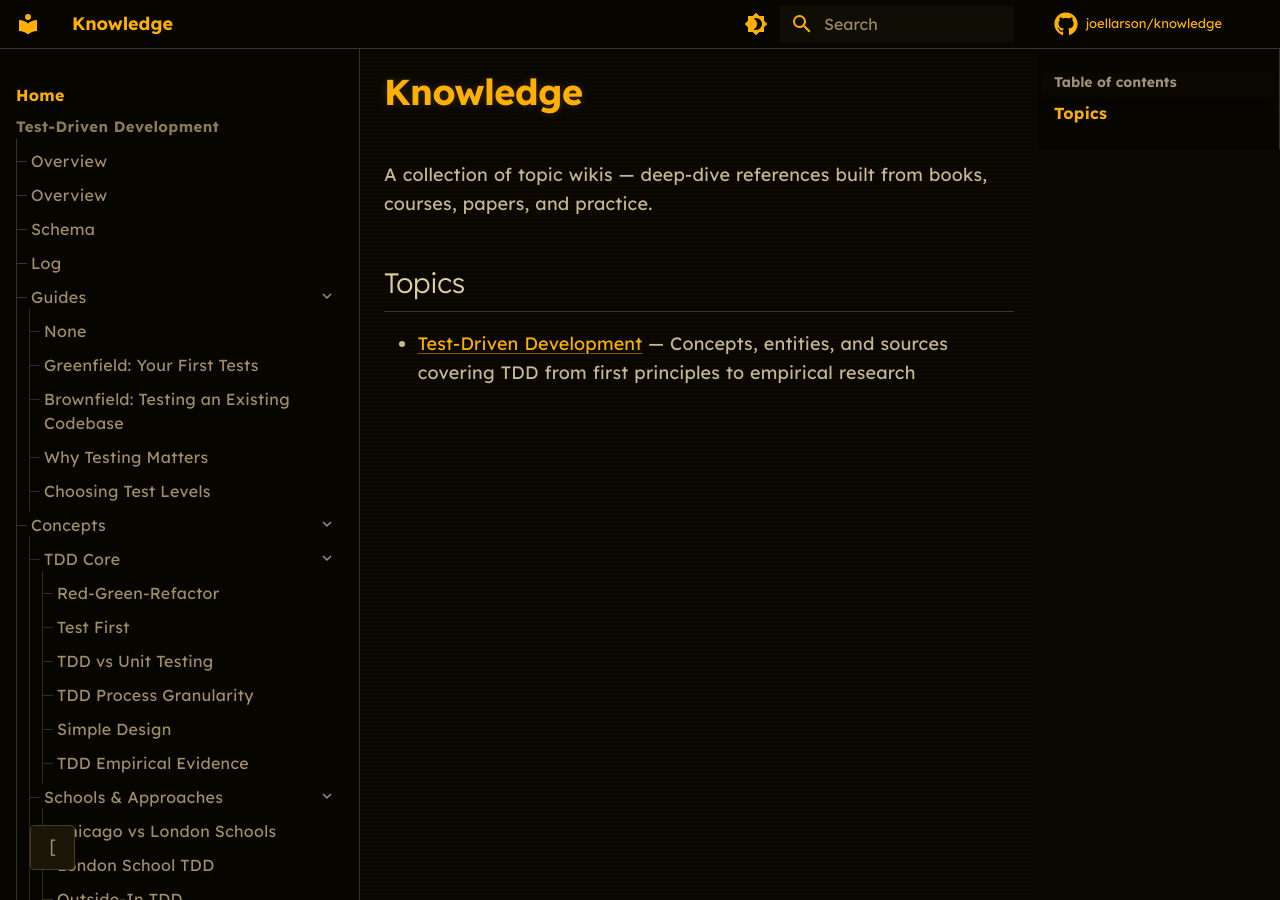
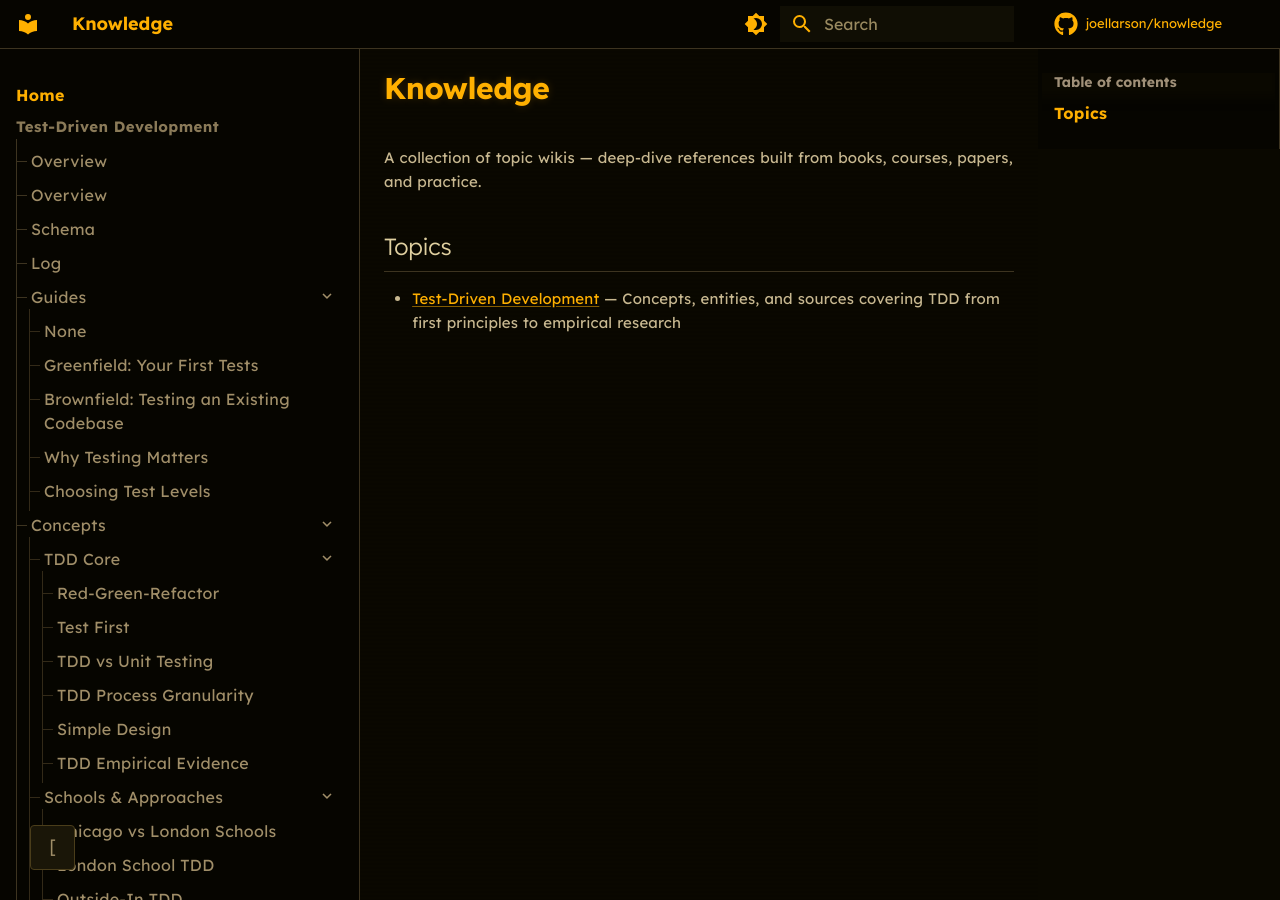
Before and after one commit to JoelLarson/knowledge, an MkDocs documentation site: the page built from docs/index.md, in a window 1280 px wide. Built offline with MkDocs 1.6.1 and Material for MkDocs 9.7.7, drawn with Linux system fonts in a browser that asks for light colours; comment, search, counter and statistics services are not loaded.

Commit message:
Reduce base font size to 0.75rem for wide fluid layout
Co-Authored-By: Claude Opus 4.6 (1M context) <noreply@anthropic.com>

```diff
--- a/docs/stylesheets/custom.css
+++ b/docs/stylesheets/custom.css
@@ -5,7 +5,7 @@
 
 /* --- Accessibility: text spacing baseline --- */
 .md-typeset {
-  font-size: 0.9rem;
+  font-size: 0.75rem;
   line-height: 1.6;
   letter-spacing: 0.01em;
   word-spacing: 0.04em;
```
